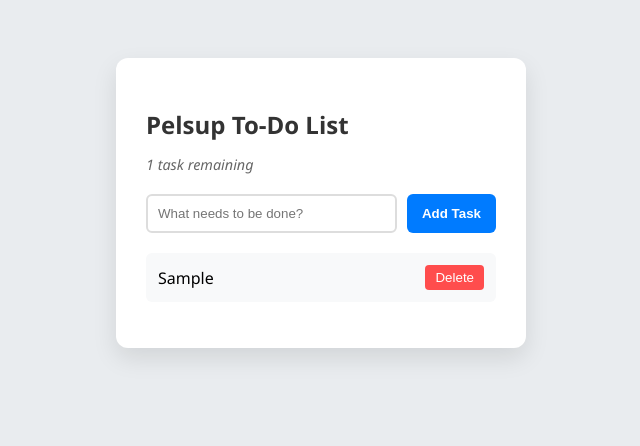
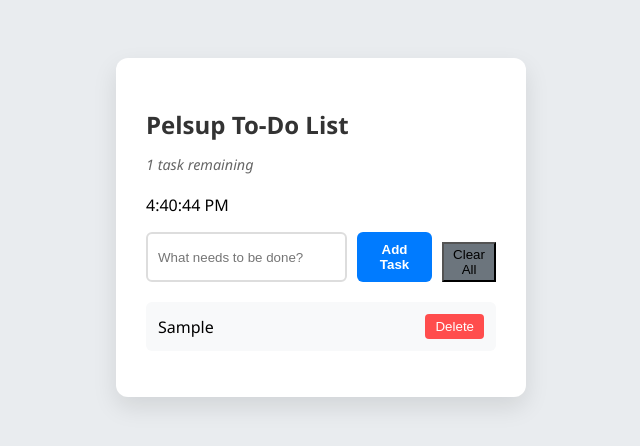
Before and after one commit to emozee/BroAPI, a website: page To-do-list/index.html in a window 1280 px wide. Both pictures are taken after typing "Sample" into the empty fields and a click on the button "Add Task". Shown: the whole page, without its empty margins (319-959 px from the left). Drawn offline with Linux system fonts and the light colour scheme.

Commit message:
Updating to V2- clock and local storage

```diff
--- a/To-do-list/index.html
+++ b/To-do-list/index.html
@@ -13,10 +13,12 @@
         <h2>Pelsup To-Do List</h2>
 
         <p id="taskCounter">0 tasks remaining</p>
+        <p id="clockDisplay"></p>
 
         <div class="input-area">
             <input type="text" id="todoInput" placeholder="What needs to be done?">
             <button id="addBtn">Add Task</button>
+            <button id="clearAllBtn" style="background-color: #6c757d; margin-top: 10px;">Clear All</button>
         </div>
 
         <ul id="todoList"></ul>
--- a/To-do-list/to-do-list.js
+++ b/To-do-list/to-do-list.js
@@ -1,49 +1,84 @@
-// 1. Link our code to the HTML elements
 const input = document.getElementById('todoInput');
 const addBtn = document.getElementById('addBtn');
 const list = document.getElementById('todoList');
 const counter = document.getElementById('taskCounter');
+const clearAllBtn = document.getElementById('clearAllBtn');
+const clockDisplay = document.getElementById('clockDisplay');
 
-// 2. Helper function to update the counter text
-function updateCounter() {
-    const totalTasks = list.children.length;
-    // This makes it grammatically correct: "1 task" vs "2 tasks"
-    const taskWord = totalTasks === 1 ? "task" : "tasks";
-    counter.textContent = `${totalTasks} ${taskWord} remaining`;
+// --- 1. THE CLOCK (Stretch Goal) ---
+setInterval(() => {
+    const now = new Date();
+    clockDisplay.textContent = now.toLocaleTimeString();
+}, 1000);
+
+// --- 2. LOCAL STORAGE LOGIC ---
+
+// Load data when page opens
+let savedTasks = JSON.parse(localStorage.getItem('myTasks')) || [];
+renderTasks();
+
+function saveToStorage() {
+    const tasks = [];
+    // Loop through the actual list on the screen and grab the text
+    document.querySelectorAll('li').forEach(li => {
+        // We only want the text, not the word "Delete" inside the button
+        tasks.push(li.firstChild.textContent);
+    });
+    localStorage.setItem('myTasks', JSON.stringify(tasks));
 }
 
-// 3. What happens when you click 'Add'
-addBtn.addEventListener('click', function() {
-    const taskText = input.value.trim();
+function renderTasks() {
+    // Clear the current list and redraw from storage
+    list.innerHTML = "";
+    savedTasks.forEach(taskText => {
+        createTaskElement(taskText);
+    });
+    updateCounter();
+}
 
-    // FEATURE: Don't add empty tasks
-    if (taskText === "") {
-        alert("You can't add an empty task!");
-        return; // This exits the function early
-    }
+// --- 3. CREATING TASKS ---
 
-    // Create the 'li' and set the text
+function createTaskElement(taskText) {
     const li = document.createElement('li');
     li.textContent = taskText;
 
-    // FEATURE: Add a Delete button to every new task
     const deleteBtn = document.createElement('button');
     deleteBtn.textContent = "Delete";
     deleteBtn.className = "delete-btn";
 
-    // Set up the delete button's "brain"
     deleteBtn.onclick = function() {
         li.remove();
-        updateCounter(); // FEATURE: Sync counter when deleted
+        updateCounter();
+        saveToStorage(); // Save after deleting
     };
 
-    // Assemble the task and add it to the list
     li.appendChild(deleteBtn);
     list.appendChild(li);
+}
 
-    // FEATURE: Clear the input so you can type a new task immediately
+// --- 4. BUTTON ACTIONS ---
+
+addBtn.addEventListener('click', function() {
+    const taskText = input.value.trim();
+    if (taskText === "") return;
+
+    createTaskElement(taskText);
     input.value = "";
+    updateCounter();
+    saveToStorage(); // Save after adding
+});
 
-    // FEATURE: Sync counter when added
-    updateCounter();
-});
+// Clear All Button
+clearAllBtn.onclick = function() {
+    if (confirm("Are you sure you want to clear everything?")) {
+        list.innerHTML = "";
+        localStorage.removeItem('myTasks');
+        updateCounter();
+    }
+};
+
+function updateCounter() {
+    const totalTasks = list.children.length;
+    const taskWord = totalTasks === 1 ? "task" : "tasks";
+    counter.textContent = `${totalTasks} ${taskWord} remaining`;
+}
```
